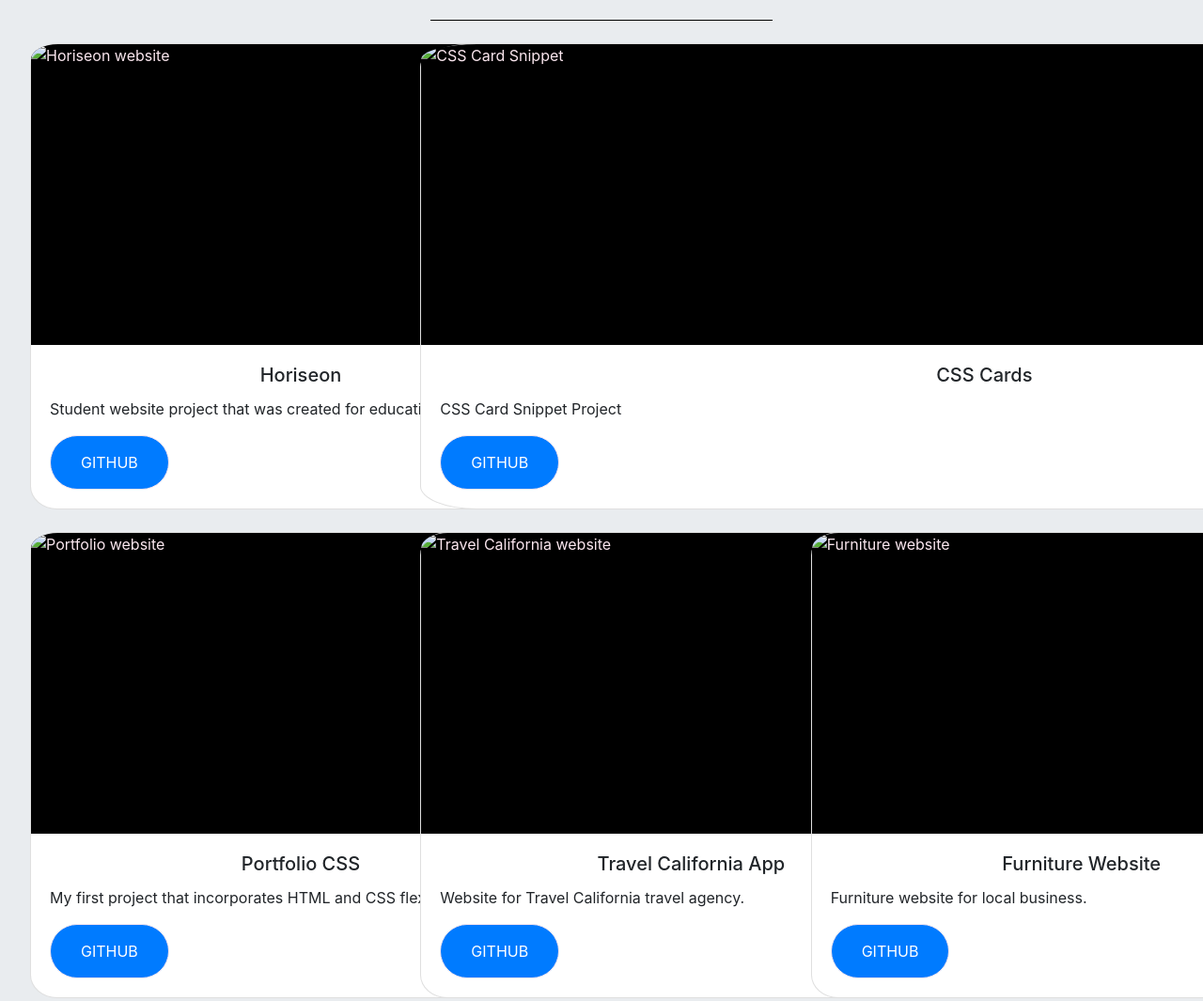
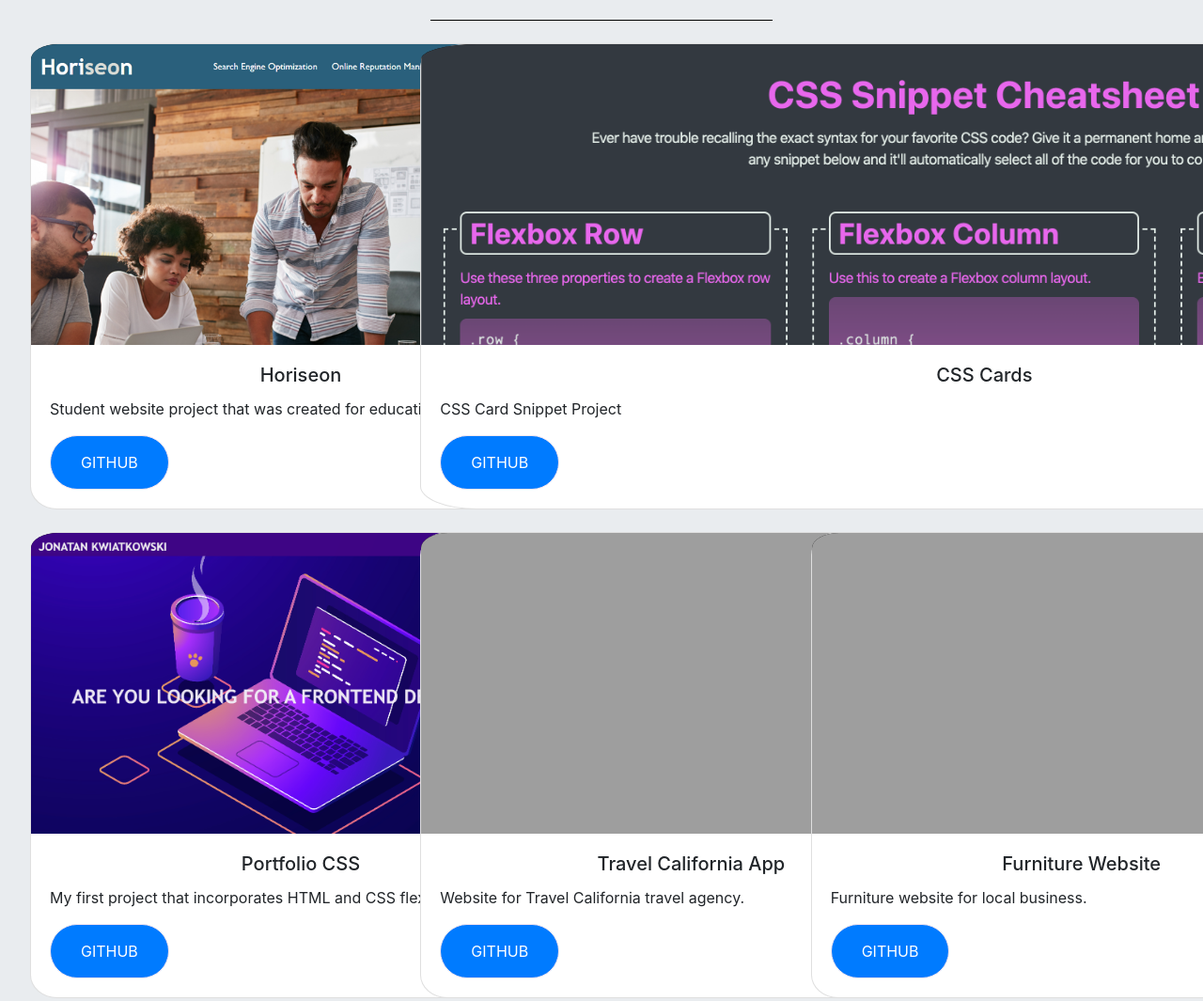
Before and after one commit to Joniqs/Bootstrap-Portfolio, a plain HTML site: page index.html in a window 1280 px wide. Shown: the part 1734-2799 px from the top of the page at 94% size. Drawn offline with nearby package versions, Linux system fonts and the light colour scheme; the site is published under a folder, as on GitHub Pages, so addresses that start at the root find nothing; files whose address does not match are found by name.

Commit message:
Fixed pathing for images so they can show up again, fixed link in readme file for deployed application.

```diff
--- a/index.html
+++ b/index.html
@@ -94,7 +94,7 @@
         <div class="row mb-4">
           <div class="col-lg-4">
             <div class="card" style="width: 36rem;">
-              <img class="card-img-top" src="/assets/images/horiseon.png" alt="Horiseon website">
+              <img class="card-img-top" src="./assets/images/horiseon.png" alt="Horiseon website">
               <div class="card-body">
                 <h5 class="card-title text-center">Horiseon</h5>
                 <p class="card-text">Student website project that was created for education purposes.</p>
@@ -104,7 +104,7 @@
           </div>
           <div class="col-lg-8">
             <div class="card" style="width: 75rem;">
-              <img class="card-img-top" src="/assets/images/css-card-snippet.png" alt="CSS Card Snippet">
+              <img class="card-img-top" src="./assets/images/css-card-snippet.png" alt="CSS Card Snippet">
               <div class="card-body">
                 <h5 class="card-title text-center">CSS Cards</h5>
                 <p class="card-text">CSS Card Snippet Project</p>
@@ -116,7 +116,7 @@
         <div class="row">
           <div class="col-lg-4">
             <div class="card" style="width: 36rem;">
-              <img class="card-img-top" src="/assets/images/portfolio-first.png" alt="Portfolio website">
+              <img class="card-img-top" src="./assets/images/portfolio-first.png" alt="Portfolio website">
               <div class="card-body">
                 <h5 class="card-title text-center">Portfolio CSS</h5>
                 <p class="card-text">My first project that incorporates HTML and CSS flexbox & grid.</p>
@@ -126,7 +126,7 @@
           </div>
           <div class="col-lg-4">
             <div class="card" style="width: 36rem;">
-              <img class="card-img-top" src="/assets/images/travel-california.png" alt="Travel California website">
+              <img class="card-img-top" src="./assets/images/travel-california.png" alt="Travel California website">
               <div class="card-body">
                 <h5 class="card-title text-center">Travel California App</h5>
                 <p class="card-text">Website for Travel California travel agency.</p>
@@ -136,7 +136,7 @@
           </div>
           <div class="col-lg-4">
             <div class="card" style="width: 36rem;">
-              <img class="card-img-top" src="/assets/images/furniture-website.png" alt="Furniture website">
+              <img class="card-img-top" src="./assets/images/furniture-website.png" alt="Furniture website">
               <div class="card-body">
                 <h5 class="card-title text-center">Furniture Website</h5>
                 <p class="card-text">Furniture website for local business.</p>
```
Also changed, not shown: 1 other file.
